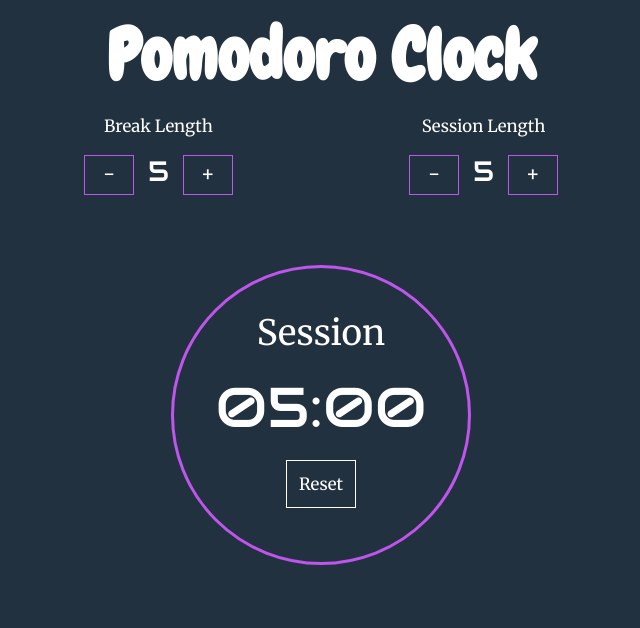
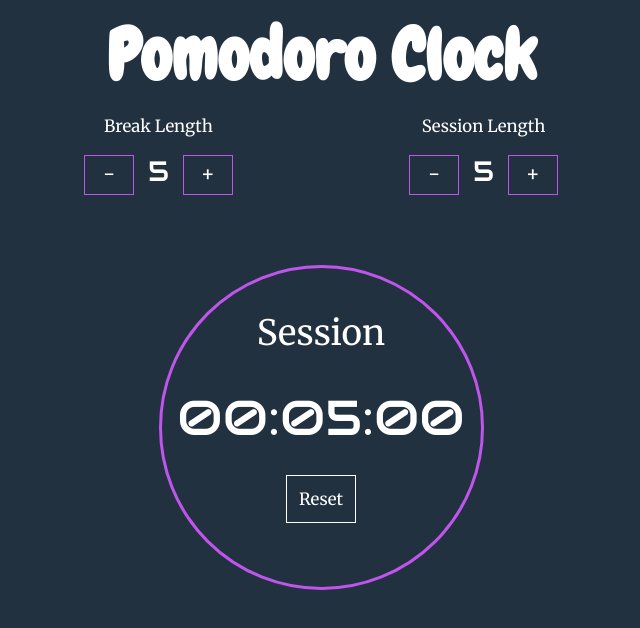
Before and after one commit to danielknguyen/pomodoro-clock, a plain HTML site: page index.html in a window 1280 px wide. Shown: the whole page, without its empty margins (319-959 px from the left). Drawn offline with nearby package versions, Linux system fonts and the light colour scheme.

Commit message:
added hours

```diff
--- a/script.js
+++ b/script.js
@@ -20,11 +20,12 @@ $(document).ready(function(){
 	displayNewValues();
 	//displays new updated values for break/session length and countdown
 	function displayNewValues(){
-		var minutes = Math.floor(totalSecondsRemaining / 60);
-		var seconds = totalSecondsRemaining % 60;
+		var hours = Math.floor(totalSecondsRemaining / 3600);
+		var minutes = Math.floor(totalSecondsRemaining % 3600 / 60);
+		var seconds = Math.floor(totalSecondsRemaining % 3600 % 60);
 		$('.numberBreak').text(breakNumber);
 		$('.numberSession').text(sessionNumber);
-		$('#countDown').text(pad(minutes, 2) + ':' + pad(seconds, 2));
+		$('#countDown').text(pad(hours,2) + ':' + pad(minutes,2) + ':' + pad(seconds, 2));
 	}
 
 	// function to reset timer back to default
--- a/styles/style.css
+++ b/styles/style.css
@@ -58,8 +58,8 @@
 }
 #clock {
 	clear:both;
-	width:300px;
-	height:300px;
+	width:325px;
+	height:325px;
 	margin:20vh auto;
 	border-radius:50%;
 	border:3px solid #000000;
@@ -74,8 +74,8 @@
 }
 #countDown {
 	text-align:center;
-	font-size:4em;
-	margin-top:10px;
+	font-size:3.5em;
+	margin-top:25px;
 	font-family: 'Audiowide', cursive;
 	color:#FFFFFF;
 }
@@ -85,7 +85,7 @@
 #reset {
 	text-align:center;
 	font-size:1.2em;
-	margin-top:25px;
+	margin-top:35px;
 }
 .span-reset {
 	border:1px solid #FFFFFF;
```
